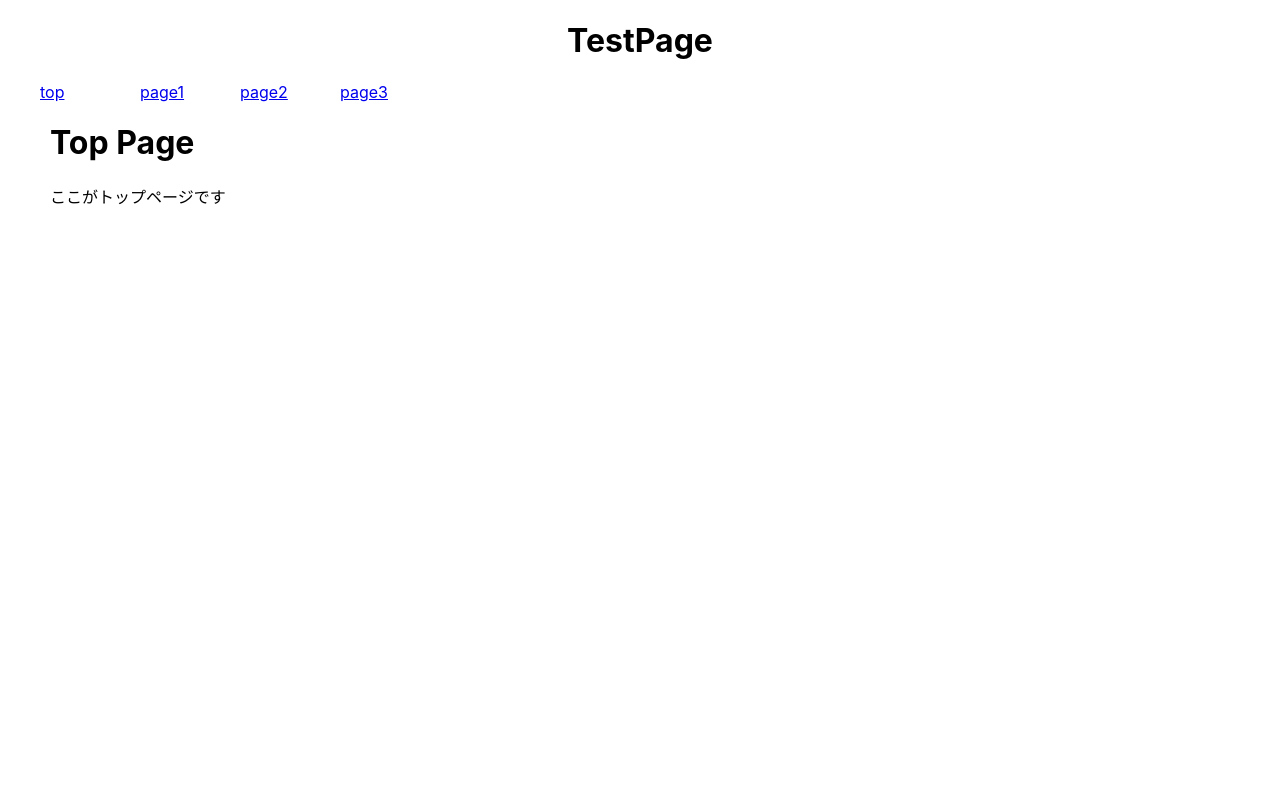
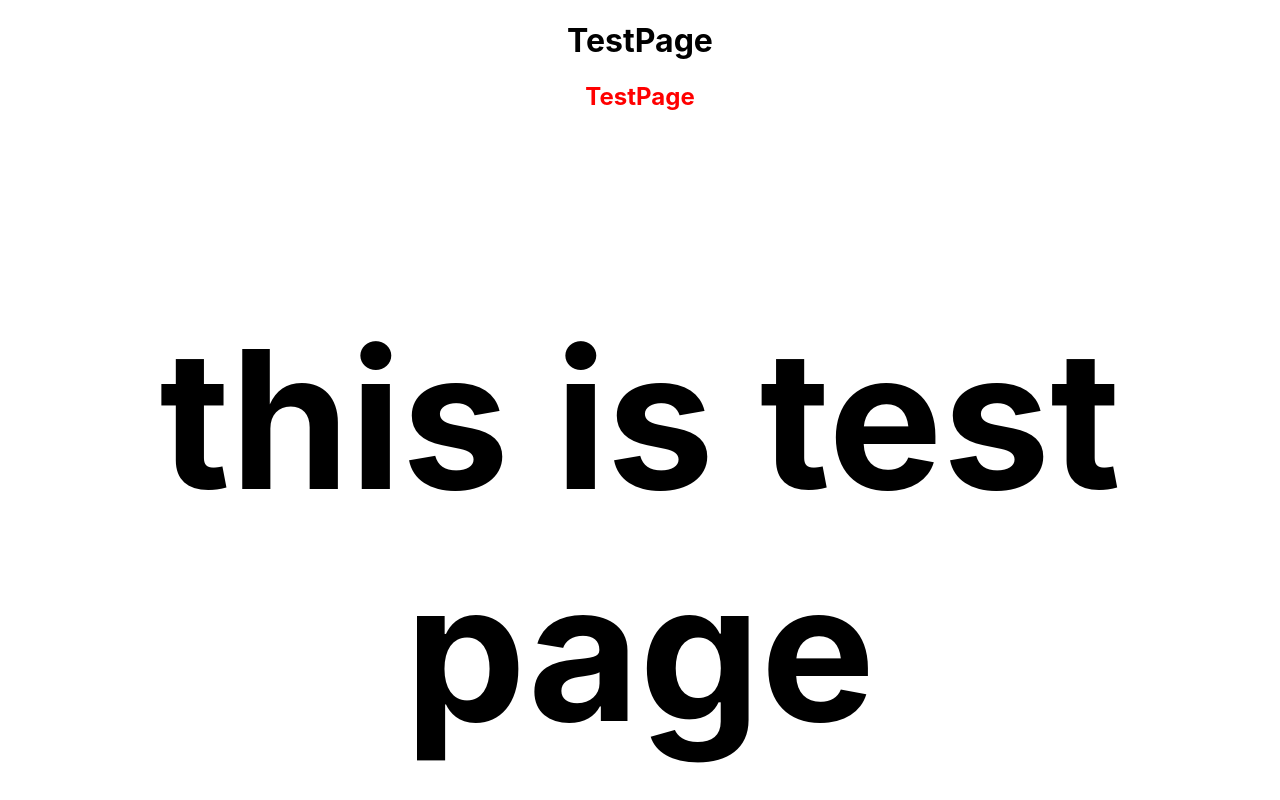
Before and after one commit to yukikim/new_create_react_app, a React app: page / in a window 1280 px wide. Shown: the top 800 px of the page. Built offline with nearby package versions, Linux system fonts and the light colour scheme.

Commit message:
メニューヘッダー追加

```diff
--- a/src/Menu.js
+++ b/src/Menu.js
@@ -1,7 +1,7 @@
 import React from 'react'
 import {BrowserRouter as Router, Link, Route} from 'react-router-dom'
 
-const topPage = () => <div><h1>Top Page</h1>ここがトップページです</div>
+const topPage = () => <div><h1>Top Page</h1>ここがトップです</div>
 const page1 = () => <div><h1>page1</h1>1枚目のページです</div>
 const page2 = () => <div><h1>page2</h1>2枚目のページです</div>
 const page3 = () => <div><h1>page3</h1>3枚目のページです</div>
@@ -20,6 +20,8 @@ export default class Menu extends React.Component {
 
         return (
             <Router>
+                <h2 style={{color:'red'}}>TestPage</h2>
+                <h3 style={{fontSize: '12rem'}}>this is test page</h3>
                 <div style={{width: '500px', textAlign: 'left'}}>
                     <ul style={{display: 'flex'}}>
                         <li style={liStyle}><Link to='/'>top</Link></li>
```
